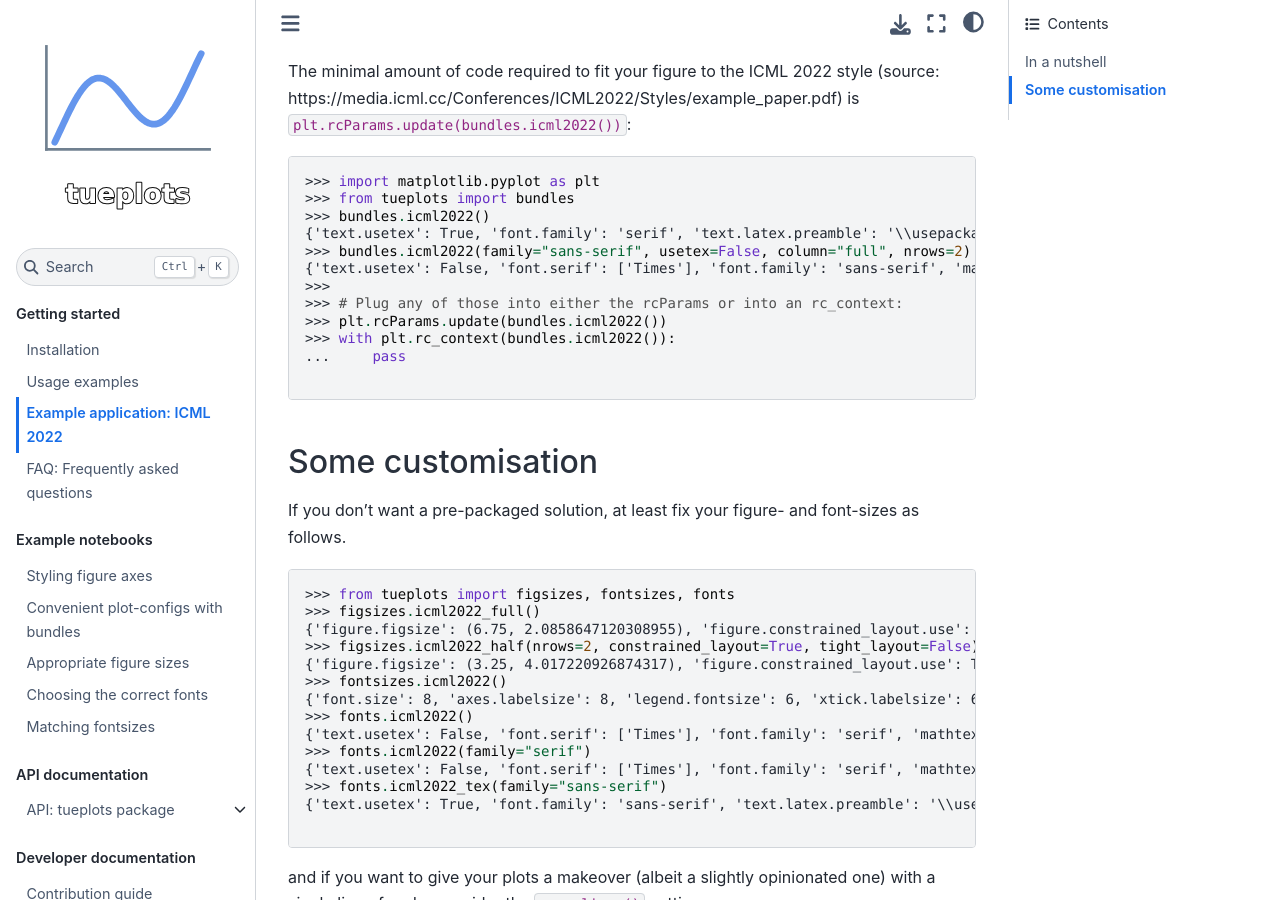
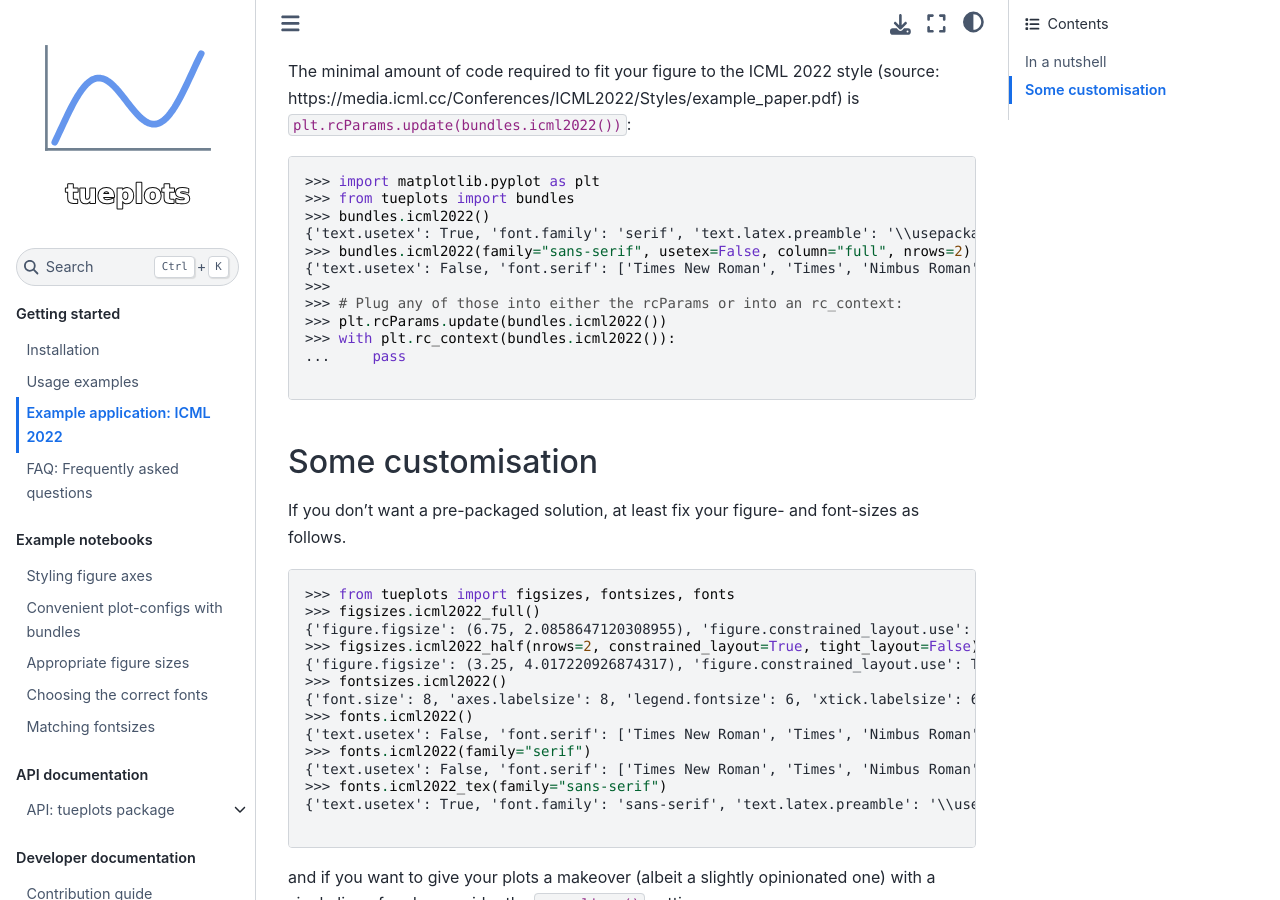
Before and after one commit to pnkraemer/tueplots, a Sphinx documentation site: the page built from docs/source/getting_started/application_icml2022.md, in a window 1280 px wide and 900 px high, scrolled down 227 px. Built offline with Sphinx 7.4.7 and the Sphinx Book theme 1.1.4, drawn with Linux system fonts in a browser that asks for light colours; pages that are not in the unit, such as notebooks, are missing from menus.

Commit message:
Make the doctests respect the font fallbacks

```diff
--- a/docs/source/getting_started/application_icml2022.md
+++ b/docs/source/getting_started/application_icml2022.md
@@ -13,7 +13,7 @@ is `plt.rcParams.update(bundles.icml2022())`:
 >>> bundles.icml2022()
 {'text.usetex': True, 'font.family': 'serif', 'text.latex.preamble': '\\usepackage{times} ', 'figure.figsize': (3.25, 2.0086104634371584), 'figure.constrained_layout.use': True, 'figure.autolayout': False, 'savefig.pad_inches': 0.015, 'font.size': 8, 'axes.labelsize': 8, 'legend.fontsize': 6, 'xtick.labelsize': 6, 'ytick.labelsize': 6, 'axes.titlesize': 8}
 >>> bundles.icml2022(family="sans-serif", usetex=False, column="full", nrows=2)
-{'text.usetex': False, 'font.serif': ['Times'], 'font.family': 'sans-serif', 'mathtext.fontset': 'cm', 'figure.figsize': (6.75, 8.343458848123582), 'figure.constrained_layout.use': True, 'figure.autolayout': False, 'savefig.pad_inches': 0.015, 'font.size': 8, 'axes.labelsize': 8, 'legend.fontsize': 6, 'xtick.labelsize': 6, 'ytick.labelsize': 6, 'axes.titlesize': 8}
+{'text.usetex': False, 'font.serif': ['Times New Roman', 'Times', 'Nimbus Roman', 'TeX Gyre Termes'], 'font.family': 'sans-serif', 'mathtext.fontset': 'cm', 'figure.figsize': (6.75, 8.343458848123582), 'figure.constrained_layout.use': True, 'figure.autolayout': False, 'savefig.pad_inches': 0.015, 'font.size': 8, 'axes.labelsize': 8, 'legend.fontsize': 6, 'xtick.labelsize': 6, 'ytick.labelsize': 6, 'axes.titlesize': 8}
 >>>
 >>> # Plug any of those into either the rcParams or into an rc_context:
 >>> plt.rcParams.update(bundles.icml2022())
@@ -35,9 +35,9 @@ If you don't want a pre-packaged solution, at least fix your figure- and font-si
 >>> fontsizes.icml2022()
 {'font.size': 8, 'axes.labelsize': 8, 'legend.fontsize': 6, 'xtick.labelsize': 6, 'ytick.labelsize': 6, 'axes.titlesize': 8}
 >>> fonts.icml2022()
-{'text.usetex': False, 'font.serif': ['Times'], 'font.family': 'serif', 'mathtext.fontset': 'cm'}
+{'text.usetex': False, 'font.serif': ['Times New Roman', 'Times', 'Nimbus Roman', 'TeX Gyre Termes'], 'font.family': 'serif', 'mathtext.fontset': 'cm'}
 >>> fonts.icml2022(family="serif")
-{'text.usetex': False, 'font.serif': ['Times'], 'font.family': 'serif', 'mathtext.fontset': 'cm'}
+{'text.usetex': False, 'font.serif': ['Times New Roman', 'Times', 'Nimbus Roman', 'TeX Gyre Termes'], 'font.family': 'serif', 'mathtext.fontset': 'cm'}
 >>> fonts.icml2022_tex(family="sans-serif")
 {'text.usetex': True, 'font.family': 'sans-serif', 'text.latex.preamble': '\\usepackage{times} \\renewcommand{\\familydefault}{\\sfdefault} \\usepackage{sansmath} \\sansmath'}
 
```
Also changed, not shown: 1 other file.
